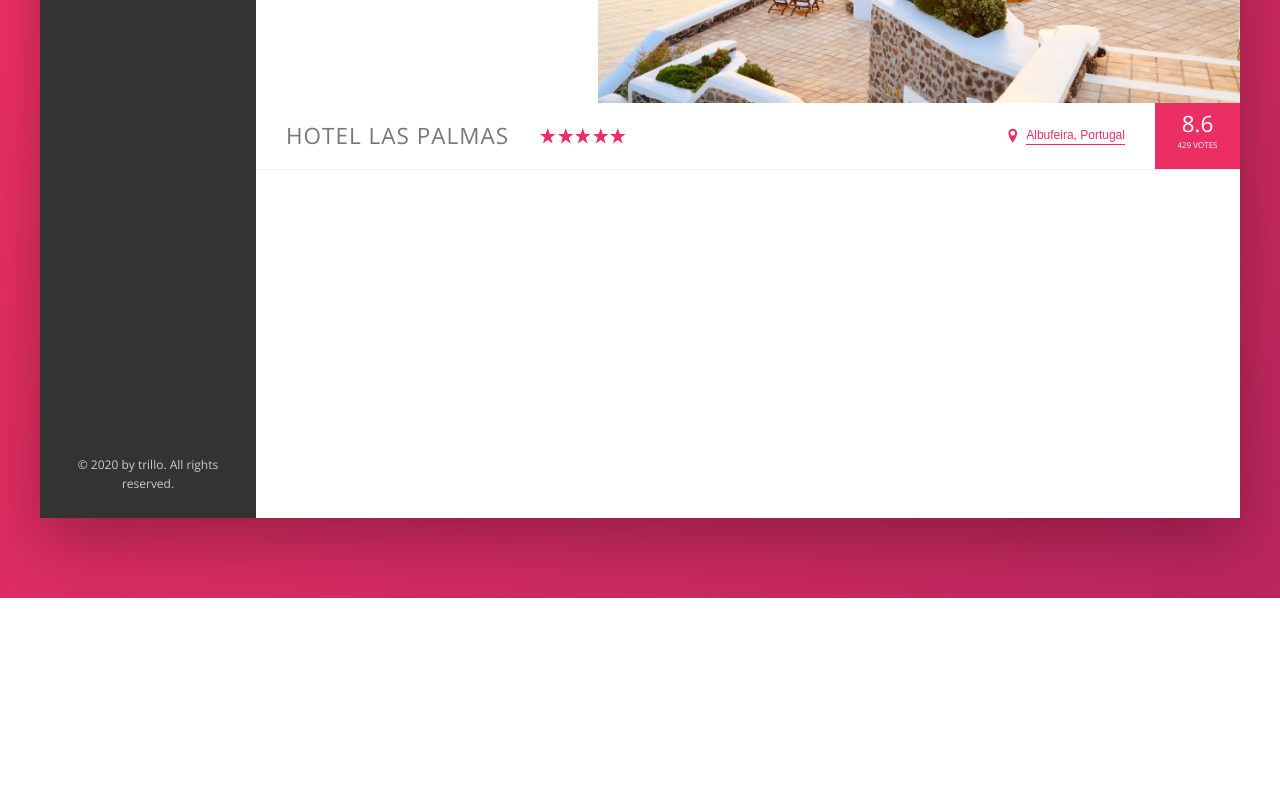
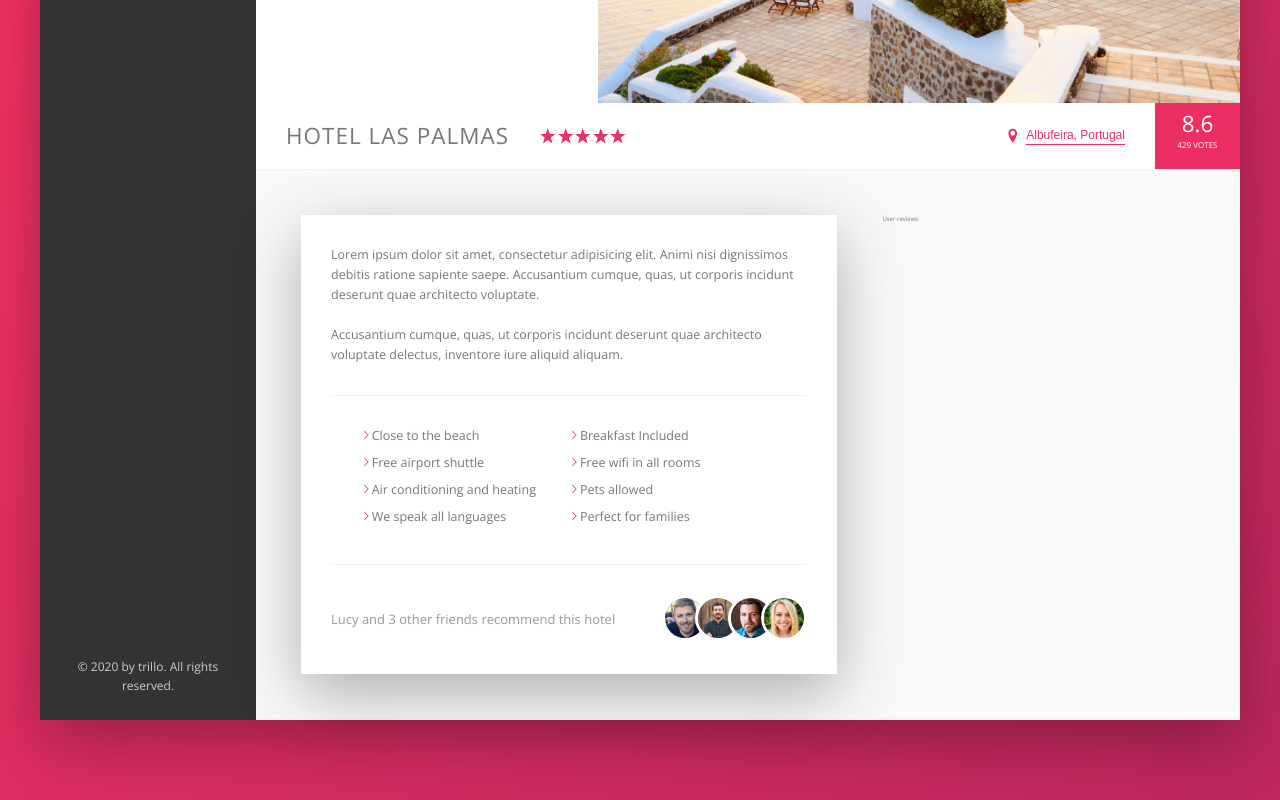
Before and after one commit to VarunSAthreya/trillo_website, a website: page index.html in a window 1280 px wide. Shown: the part 432-1232 px from the top of the page. Before the commit the page ends 1030 px from the top, so only its background shows below. Drawn offline with nearby package versions, Linux system fonts and the light colour scheme.

Commit message:
added description section

```diff
--- a/index.html
+++ b/index.html
@@ -171,6 +171,47 @@
 
                     </div>
 
+
+                    <div class="detail">
+                        <div class="description">
+                            <p class="paragraph">
+                                Lorem ipsum dolor sit amet, consectetur adipisicing elit. Animi nisi dignissimos debitis ratione sapiente saepe. Accusantium cumque, quas, ut corporis incidunt deserunt quae architecto voluptate.
+                            </p>
+                            <p class="paragraph">
+                                Accusantium cumque, quas, ut corporis incidunt deserunt quae architecto voluptate delectus, inventore iure aliquid aliquam.
+                            </p>
+                            <ul class="list">
+                                <li class="list__item">Close to the beach</li>
+                                <li class="list__item">Breakfast Included</li>
+                                <li class="list__item">Free airport shuttle</li>
+                                <li class="list__item">Free wifi in all rooms</li>
+                                <li class="list__item">Air conditioning and heating</li>
+                                <li class="list__item">Pets allowed</li>
+                                <li class="list__item">We speak all languages</li>
+                                <li class="list__item">Perfect for families</li>
+                            </ul>
+
+                            <div class="recommend">
+                                <p class="recommend__count">
+                                    Lucy and 3 other friends recommend this hotel
+                                </p>
+                                <div class="recommend__friends">
+                                    <img src="img/user-3.jpg" alt="Friend 1" class="recommend__photo">
+                                    <img src="img/user-4.jpg" alt="Friend 2" class="recommend__photo">
+                                    <img src="img/user-5.jpg" alt="Friend 3" class="recommend__photo">
+                                    <img src="img/user-6.jpg" alt="Friend 4" class="recommend__photo">
+                                </div>
+                            </div>
+
+                        </div>
+
+
+                        <div class="user-reviews">
+                            User reviews
+                        </div>
+
+                    </div>
+
                 </main>
             </div>
         </div>
--- a/sass/_base.scss
+++ b/sass/_base.scss
@@ -15,6 +15,9 @@
     --collor-white-1: #fff;
 
     --shadow-dark: 0 2rem 6rem rgba(0, 0, 0, 0.3);
+    --shadow-light: 0 2rem 6rem rgba(0, 0, 0, 0.3);
+
+    --line: 1px solid var(--color-grey-light-2);
 }
 
 * {
--- a/sass/_components.scss
+++ b/sass/_components.scss
@@ -210,7 +210,7 @@
 .overview {
     display: flex;
     align-items: center;
-    border-bottom: 1px solid var(--color-grey-light-2);
+    border-bottom: var(--line);
 
     &__heading {
         font-size: 2.25rem;
@@ -307,3 +307,77 @@
         box-shadow: none;
     }
 }
+
+//////////////////////////////
+// PARAGRAPH
+.paragraph:not(:last-of-type) {
+    margin-bottom: 2rem;
+}
+
+///////////////////////////////
+// LIST
+
+.list {
+    list-style: none;
+    margin: 3rem 0;
+    padding: 3rem;
+    border-top: var(--line);
+    border-bottom: var(--line);
+
+    display: flex;
+    flex-wrap: wrap;
+
+    &__item {
+        font-size: inherit;
+        flex: 0 0 50%;
+        margin-bottom: 0.7rem;
+    }
+    &__item::before {
+        content: "";
+        display: inline-block;
+        height: 1rem;
+        width: 1rem;
+        margin-right: 0.7px;
+
+        // OLDER BROWSERS
+        // background-image: url(../img/chevron-thin-right.svg);
+        // background-size: cover;
+
+        // NEWER BROWSERS - MASKS
+        background-color: var(--color-primary);
+        -webkit-mask-image: url(../img/chevron-thin-right.svg);
+        mask-image: url(../img/chevron-thin-right.svg);
+        -webkit-mask-size: cover;
+        mask-size: cover;
+    }
+}
+
+////////////////////////////////
+// RECOMMEND
+
+.recommend {
+    font-size: 1.3rem;
+    color: var(--color-grey-dark-3);
+    display: flex;
+    align-items: center;
+
+    &__count {
+        margin-right: auto;
+    }
+
+    &__count {
+        font-size: inherit;
+    }
+
+    &__photo {
+        box-sizing: content-box;
+        height: 4rem;
+        width: 4rem;
+        border-radius: 50%;
+        border: 3px solid var(--collor-white-1);
+
+        &:not(:last-child) {
+            margin-right: -1.5rem;
+        }
+    }
+}
--- a/sass/_layout.scss
+++ b/sass/_layout.scss
@@ -11,7 +11,7 @@
     font-size: 1.4rem;
     height: 7rem;
     background-color: var(--collor-white-1);
-    border-bottom: 1px solid var(--color-grey-light-2);
+    border-bottom: var(--line);
 
     display: flex;
     justify-content: space-between;
@@ -35,5 +35,26 @@
 .hotel-view {
     background-color: var(--collor-white-1);
     flex: 1;
-    height: 80rem;
 }
+
+///////////////////////////////
+
+.detail {
+    display: flex;
+    padding: 4.5rem;
+    background-color: var(--color-grey-light-1);
+    border-bottom: var(--line);
+}
+
+.description {
+    font-size: 2rem;
+    flex: 0 0 60%;
+    margin-right: 4.5rem;
+    background-color: var(--collor-white-1);
+    box-shadow: var(--shadow-light);
+    padding: 3rem;
+}
+
+.user-reviews {
+    flex: 1;
+}
```
Also changed, not shown: css/main.css.
